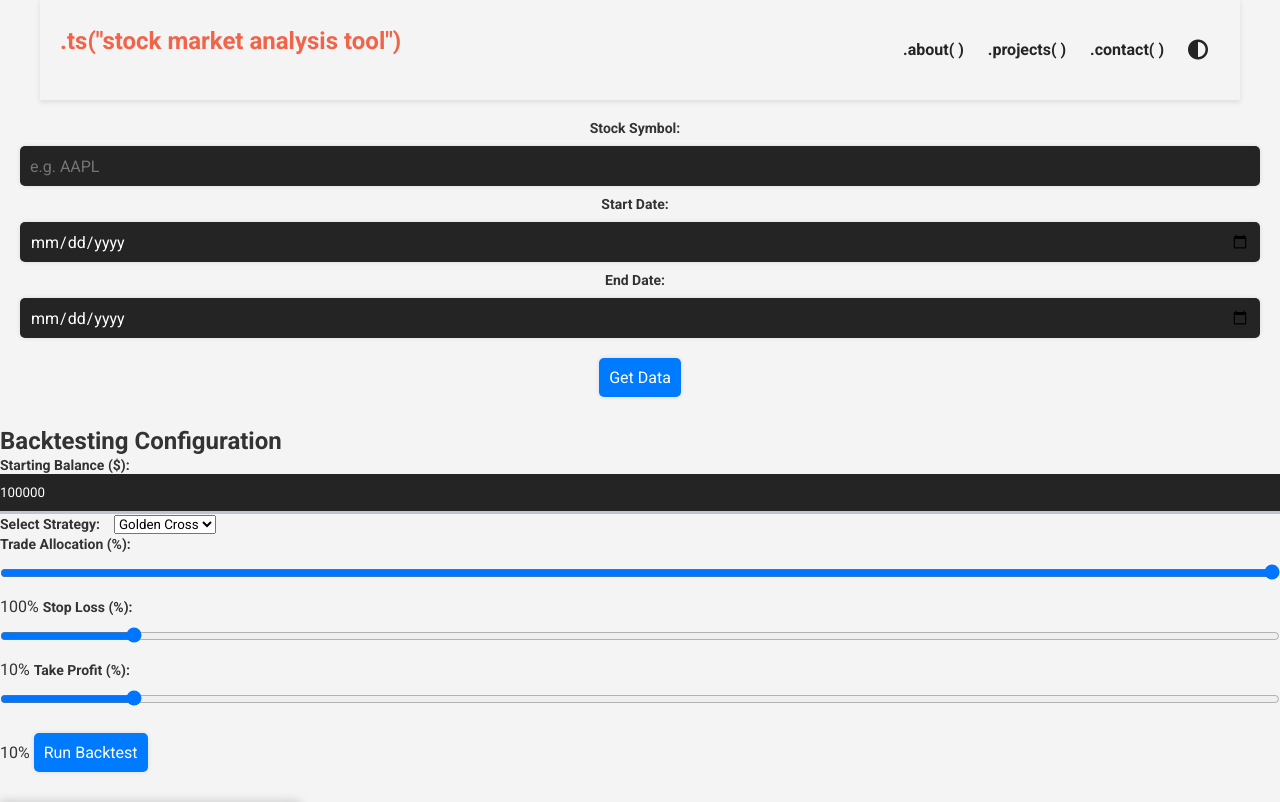
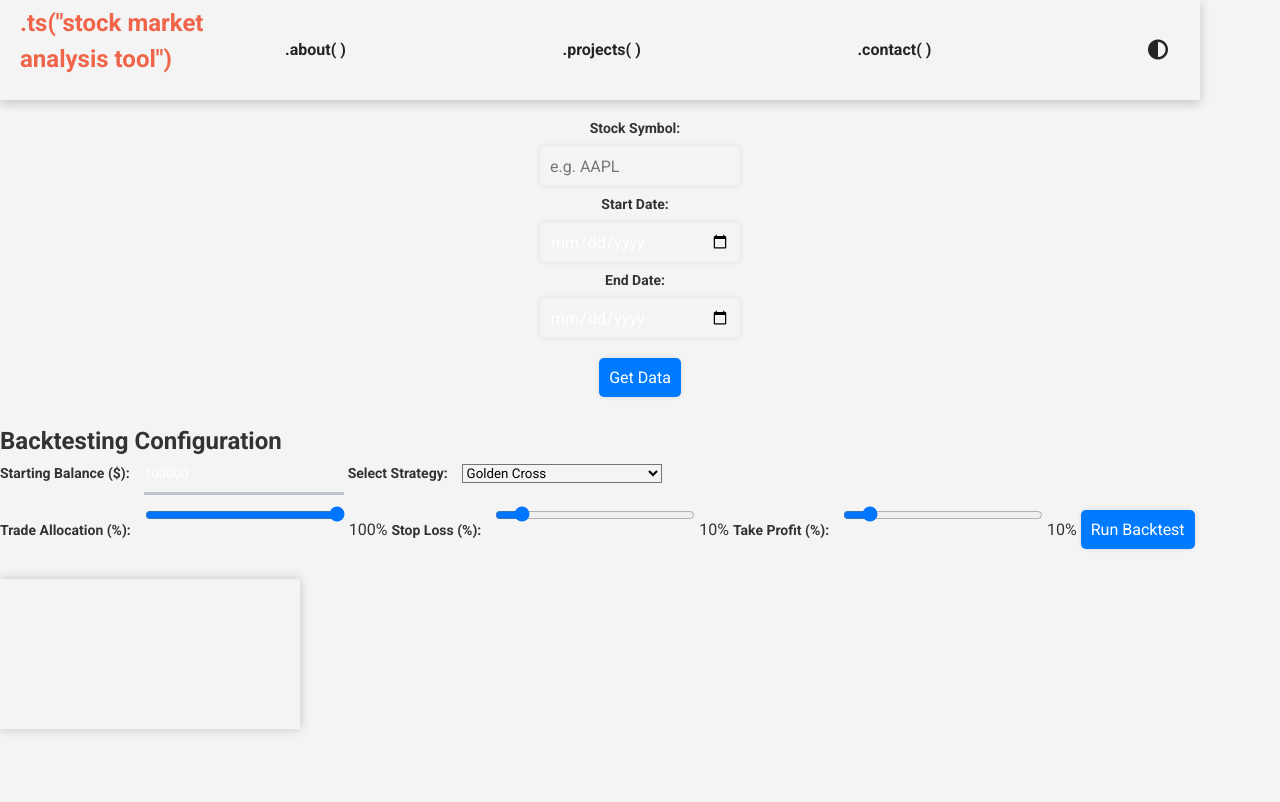
Before and after one commit to tobyrs/StockMarket_Analysis_Tool, a Flask app: page / in a window 1280 px wide. Shown: the top 802 px of the page. After the commit the page ends 733 px from the top, so only its background shows below. Run offline with Flask 3, Linux system fonts and the light colour scheme; a map, chart or similar area stays blank; some libraries are stand-ins or nearby versions.

Commit message:
Update: UI impovements

```diff
--- a/static/css/styles.css
+++ b/static/css/styles.css
@@ -854,3 +854,23 @@
 .nav__link--list {
     margin-right: 20px;
 }
+
+/* Overriding the input styles */
+input[type="text"], input[type="date"], input[type="number"], input[type="range"], select {
+    background-color: #f4f4f4;
+    width: 200px; /* fixed width */
+}
+
+/* Making the navbar responsive */
+nav {
+    width: 100%;
+    padding: 0;
+    margin: 0;
+    box-shadow: 0 3px 10px rgba(0, 0, 0, 0.2); /* Adding a shadow for better appearance */
+}
+
+/* Setting the width of the nav items to spread out and cover the entire width */
+.nav__link--list {
+    justify-content: space-between;
+    width: 100%;
+}
```
